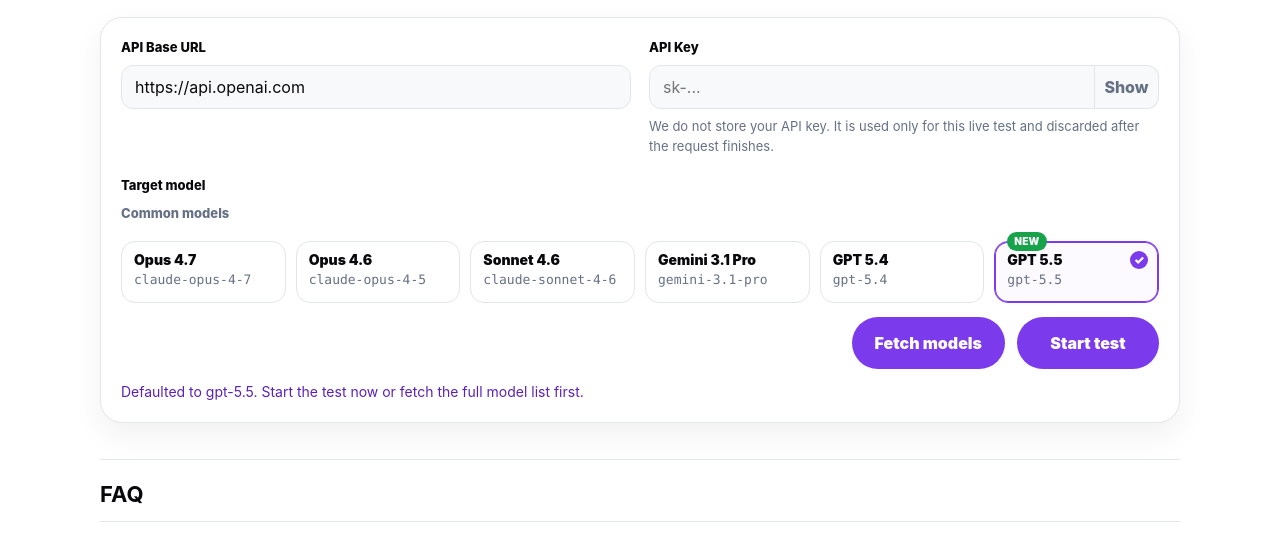
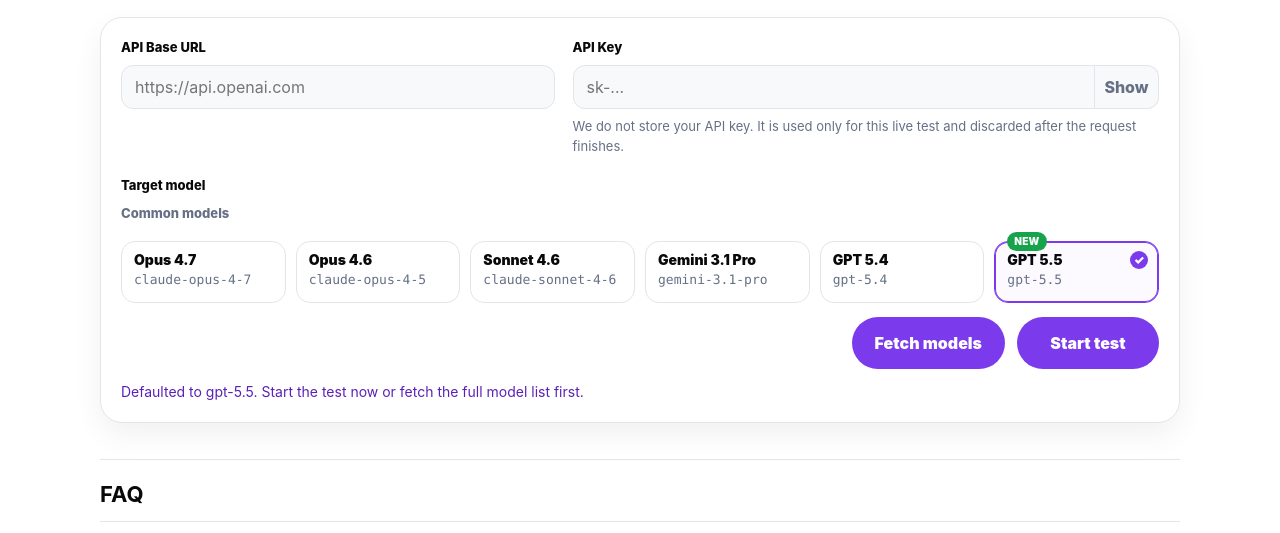
Before and after one commit to renyuanhang415-gif/apilatencytest, a website: page public/en.html in a window 1280 px wide. Shown: the part 239-772 px from the top of the page. Drawn offline with Linux system fonts and the light colour scheme.

Commit message:
Polish endpoint and key inputs

```diff
--- a/public/en.html
+++ b/public/en.html
@@ -48,7 +48,7 @@
             <div class="config-grid">
               <div class="field">
                 <label for="baseUrl">API Base URL</label>
-                <input id="baseUrl" name="baseUrl" placeholder="https://example.com" value="https://api.openai.com" />
+                <input id="baseUrl" name="baseUrl" placeholder="https://api.openai.com" />
               </div>
               <div class="field">
                 <label for="apiKey">API Key</label>
--- a/public/styles.css
+++ b/public/styles.css
@@ -230,7 +230,7 @@ h1 {
 
 .config-grid {
   display: grid;
-  grid-template-columns: minmax(0, 1fr) minmax(0, 1fr);
+  grid-template-columns: minmax(280px, 0.85fr) minmax(360px, 1.15fr);
   gap: 18px;
 }
 
```
Also changed, not shown: public/index.html (+1 -1 lines), public/zh.html (+1 -1 lines).
